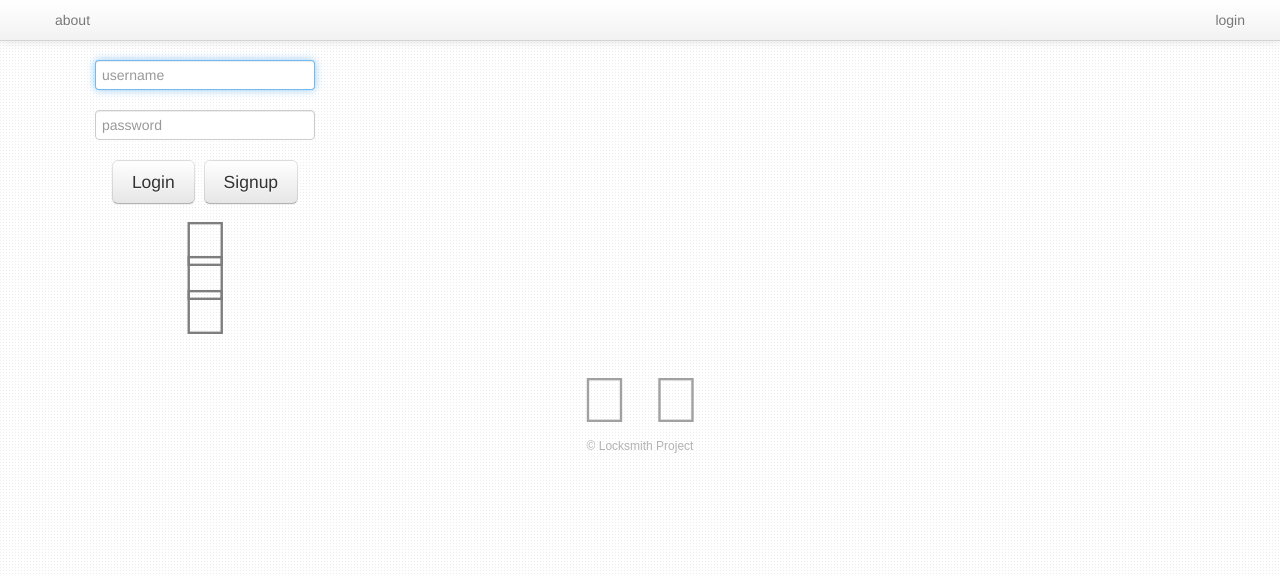
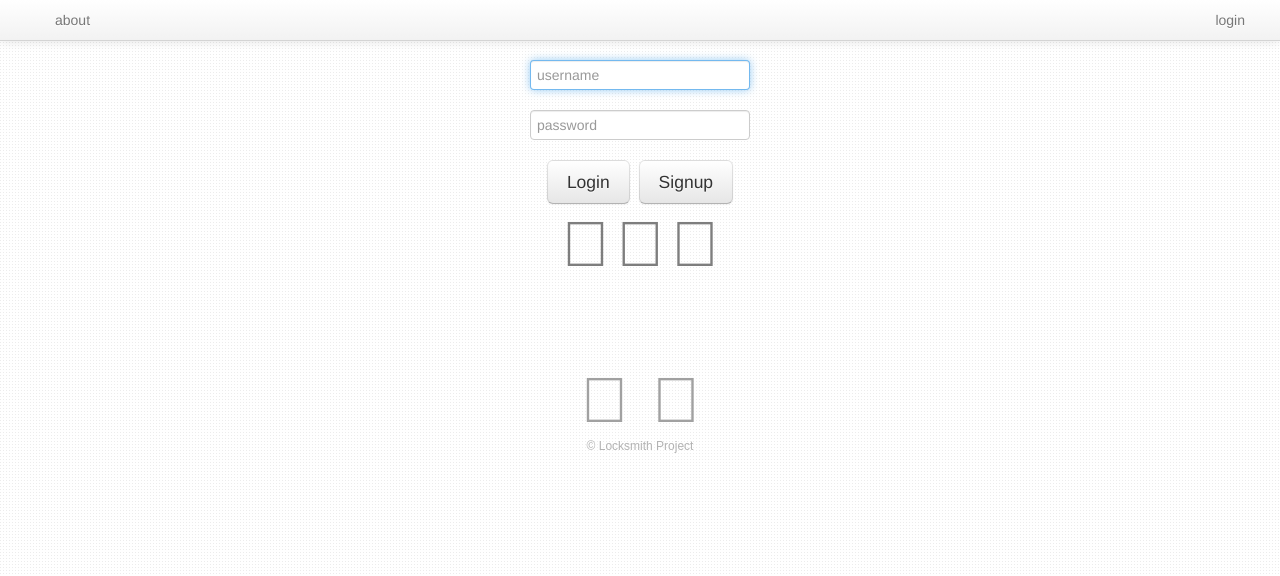
Before and after one commit to ehazlett/locksmith, a Django app: template accounts/templates/accounts/login.html in a window 1280 px wide. Shown: the top 576 px of the page. Run offline with Django 3.2, Linux system fonts and the light colour scheme; the template is opened without the code that fills it, so the values that code supplies are empty; some libraries are stand-ins or nearby versions.

```diff
--- a/accounts/templates/accounts/login.html
+++ b/accounts/templates/accounts/login.html
@@ -2,7 +2,7 @@
 {% load i18n %}
 
 {% block main_content %}
-<div id="login" class="span4 offset3">
+<div id="login" class="center">
   <form id="login" method="POST">
     {% csrf_token %}
     <div class="control-group">
--- a/accounts/views.py
+++ b/accounts/views.py
@@ -8,6 +8,7 @@ from django.contrib.auth import (authenticate, login as login_user,
 from django.contrib.auth.models import User
 from django.contrib import messages
 from django.conf import settings
+from django.views.decorators.csrf import csrf_exempt
 from django.utils.translation import ugettext as _
 from accounts.forms import AccountForm
 from accounts.models import UserProfile
@@ -93,6 +94,7 @@ def activate(request):
     return render_to_response('accounts/activate.html', ctx,
         context_instance=RequestContext(request))
 
+@csrf_exempt
 def hook(request):
     event = json.parse(request.body)
     print(event)
```
